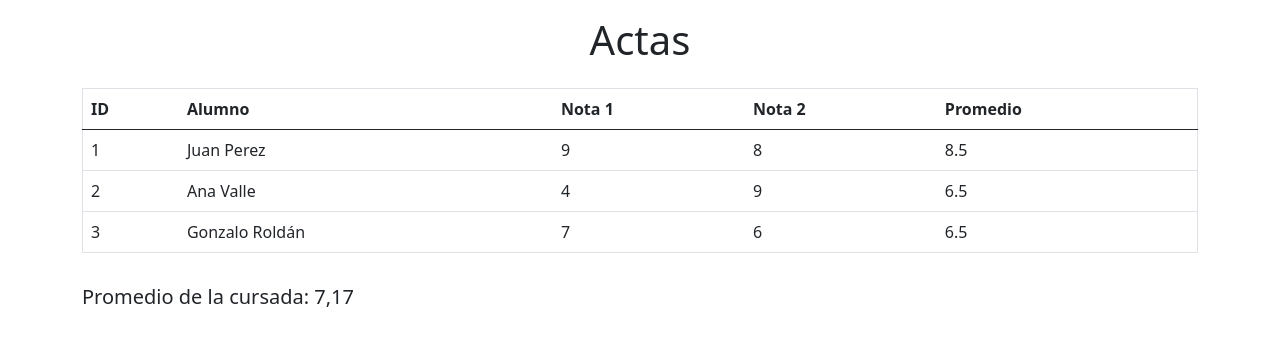
After one commit to agustinAffricani/ejercicios, a PHP site: page /actas.php in a window 1280 px wide. The commit adds this page. Shown: the top 346 px of the page. Run offline with PHP 8.4, Linux system fonts and the light colour scheme.

Commit message:
ejercicio de actas con funcion promediar

```diff
--- /dev/null
+++ b/actas.php
@@ -0,0 +1,75 @@
+<?php
+ini_set('display_errors', 1);
+ini_set('display_startup_errors', 1);
+error_reporting(E_ALL);
+
+//Definición de array de alumnos
+$aAlumnos = array();
+$aAlumnos[] = array("nombre" => "Juan Perez", "nota1" => 9, "nota2" => 8);
+$aAlumnos[] = array("nombre" => "Ana Valle", "nota1" => 4, "nota2" => 9);
+$aAlumnos[] = array("nombre" => "Gonzalo Roldán", "nota1" => 7, "nota2" => 6);
+
+//Funcion promediar
+function promediar($aCurso, $j){
+    $promedio = ($aCurso[$j]["nota1"] + $aCurso[$j]["nota2"])/2;
+    return $promedio;
+}
+
+?>
+
+<!DOCTYPE html>
+<html lang="es">
+<head>
+    <meta charset="UTF-8">
+    <meta http-equiv="X-UA-Compatible" content="IE=edge">
+    <meta name="viewport" content="width=device-width, initial-scale=1.0">
+    <link href="https://cdn.jsdelivr.net/npm/bootstrap@5.0.1/dist/css/bootstrap.min.css" rel="stylesheet" integrity="sha384-+0n0xVW2eSR5OomGNYDnhzAbDsOXxcvSN1TPprVMTNDbiYZCxYbOOl7+AMvyTG2x" crossorigin="anonymous">
+    <title>Actas</title>
+</head>
+<body>
+    <main class="container">
+        <div class="row">
+            <div class="col-12 my-3 text-center">
+                <h1>Actas</h1>
+            </div>
+        </div>
+        <div class="row">
+            <div class="col-12">
+                <table class="table table-hover border">
+                    <thead>
+                        <tr>
+                            <th>ID</th>
+                            <th>Alumno</th>
+                            <th>Nota 1</th>
+                            <th>Nota 2</th>
+                            <th>Promedio</th>
+                        </tr>
+                    </thead>
+                    <tbody>
+                    <?php
+                        $promedios = 0;
+                        $sum = 0;
+                        for ($i=0;$i<count($aAlumnos);$i++){
+                            $promedios += promediar($aAlumnos,$i);
+                            $sum++;
+                    ?>
+                        <tr>
+                            <td><?php echo $i+1; ?></td>
+                            <td><?php echo $aAlumnos[$i]["nombre"]; ?></td>
+                            <td><?php echo $aAlumnos[$i]["nota1"]; ?></td>
+                            <td><?php echo $aAlumnos[$i]["nota2"]; ?></td>
+                            <td><?php echo promediar($aAlumnos,$i); ?></td>
+                        </tr>
+                    <?php } ?>
+                    </tbody>
+                </table>
+            </div>
+        </div>
+        <div class="row">
+            <div class="col-12 mt-3">
+                <h5>Promedio de la cursada: <?php echo number_format($promedios / $sum, 2, ",", "."); ?></h5>
+            </div>
+        </div>
+    </main>
+</body>
+</html>
--- a/promediar.php
+++ b/promediar.php
@@ -2,14 +2,11 @@
     $aNotas = array(8,4,5,3,9,1);
 
     function promediar($aNumeros){
-        $numero = 0;
-        $promedio = 0;
         $suma = 0;
         foreach ($aNumeros as $numero){
             $suma = $suma+$numero;
         }
-        $promedio = $suma/(count($aNumeros));
-        return $promedio;
+        return $suma/(count($aNumeros));
     }
 
     echo "El Promedio es: ".promediar($aNotas)."<br>";
```
